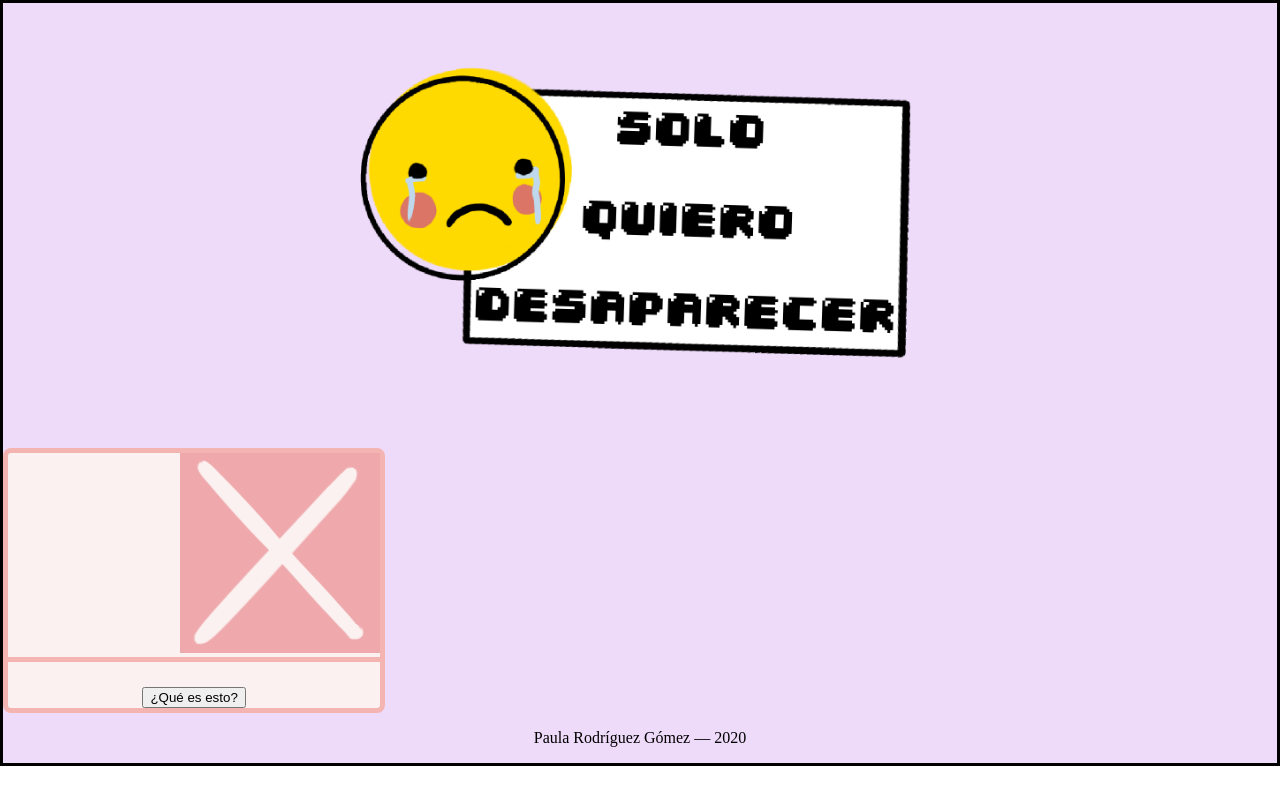
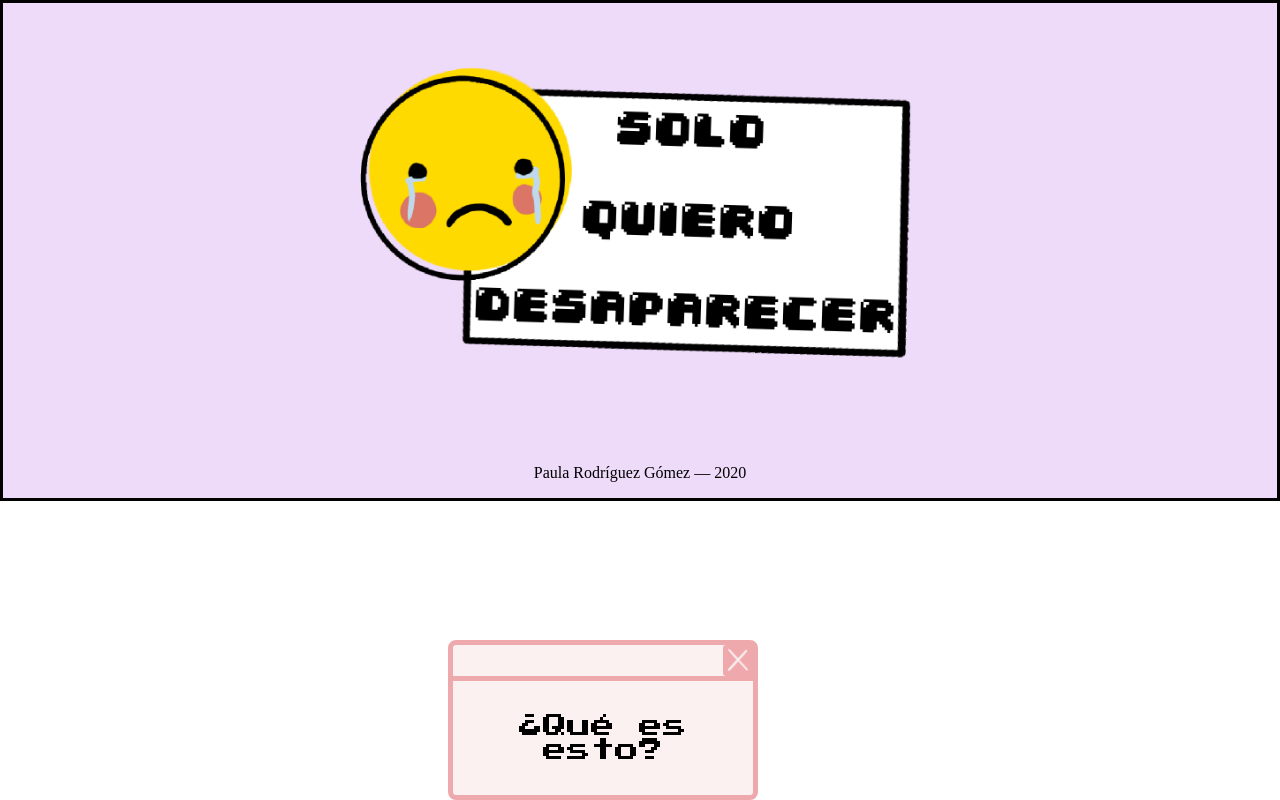
Before and after one commit to paularodriguezg/desaparecer, a plain HTML site: page docs/index.html in a window 1280 px wide. Drawn offline with Linux system fonts and the light colour scheme.

Commit message:
quees terminado

```diff
--- a/docs/index.html
+++ b/docs/index.html
@@ -6,7 +6,6 @@
   <title>Solo quiero desaparecer</title>
   <link href="https://fonts.googleapis.com/css2?family=Press+Start+2P&display=swap" rel="stylesheet">
   <link href="style.css" rel="stylesheet">
-  <script src="sketch.js"></script>
 </head>
 <body>
   <div id=general>
@@ -17,11 +16,9 @@
     </header>
     <section id="contenido">
       <div id="acerca">
-        <div id="top_acerca">
-          <div id="boton"><img src="boton.png" alt="botón"/></div>
-        </div>
+        <div id="top_acerca"><div id="boton" onclick="remove('#acerca')"></div></div>
         <div id=recuadro>
-          <button>¿Qué es esto?</button>
+          <div><p>¿Qué es esto?</p></div>
         </div>
       </div>
       <div id="comics"></div>
@@ -32,4 +29,8 @@
     <footer><p>Paula Rodríguez Gómez — 2020</p></footer>
   </div>
 </body>
+<script>
+  $ = (query) => document.querySelector(query);
+  remove = (query) => {$(query).remove()};
+</script>
 </html>
--- a/docs/style.css
+++ b/docs/style.css
@@ -20,38 +20,51 @@ body {
 }
 
 #acerca {
-  box-sizing: border-box;
-  width: 30%;
-  height: 25%;
+  width: 300px;
+  height: 150px;
   border-radius: 8px;
-  border: solid #f4b4b2 5px;
+  border: solid #eea9ad 5px;
   background: #fbf1f0;
   padding: 0;
-  margin: 0;
+  position: absolute;
+  top: 80%;
+  left: 35%;
+  display: grid;
+  grid-template-rows: 24% 76%;
 }
 
 #top_acerca {
-  height: 15%;
-  box-sizing: border-box;
-  border-bottom: solid #f4b4b2 5px;
+  border-bottom: solid #eea9ad 5px;
   display: flex;
   justify-content: flex-end;
 }
 
 #boton {
+  height: 100%;
+  width: 30px;
+  cursor: pointer;
+  background-image: url('boton.png');
+  background-size: 100%;
   box-sizing: border-box;
-  height: 100%;
+  border: solid #eea9ad 3px;
+  border-radius: 3px 0 0 3px;
+}
+
+#recuadro {
+  display: flex;
+  align-items: center;
+  justify-content: center;
+}
+
+#recuadro p {
+  font-family: 'Press Start 2P', cursive;
+  font-size: 1.5em;
+  text-align: center;
   cursor: pointer;
 }
 
-#boton img {
-  height: 100%;
-}
-
-#recuadro {
-  font-family: 'Press Start 2P', cursive;
-  font-size: 2.5em;
-  text-align: center;
+#recuadro p:hover {
+  color: red;
 }
 
 footer {
```
